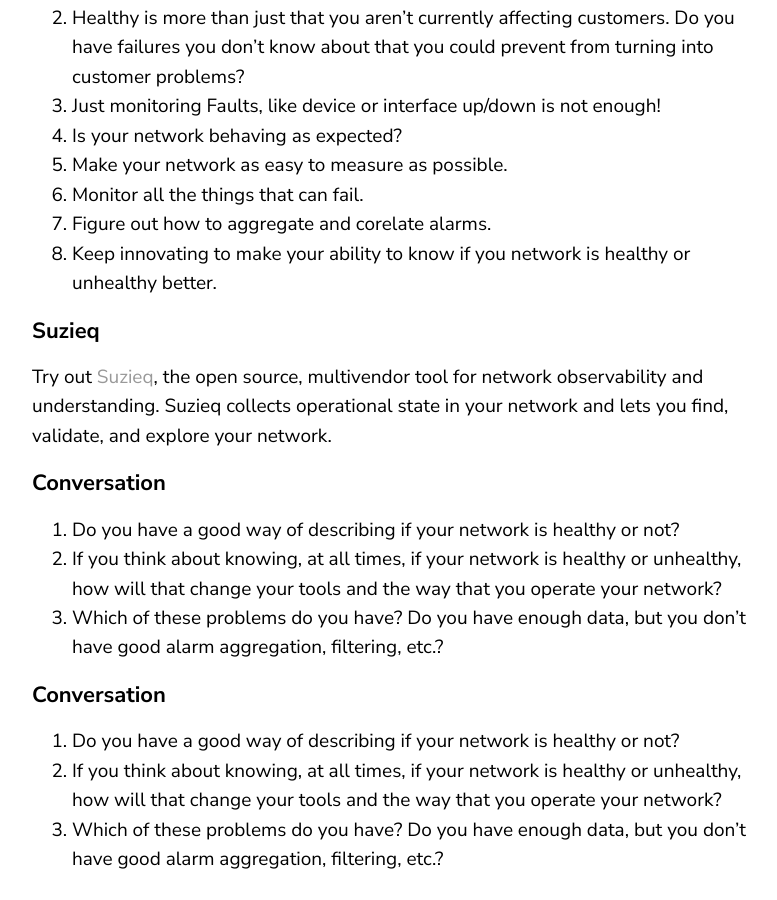
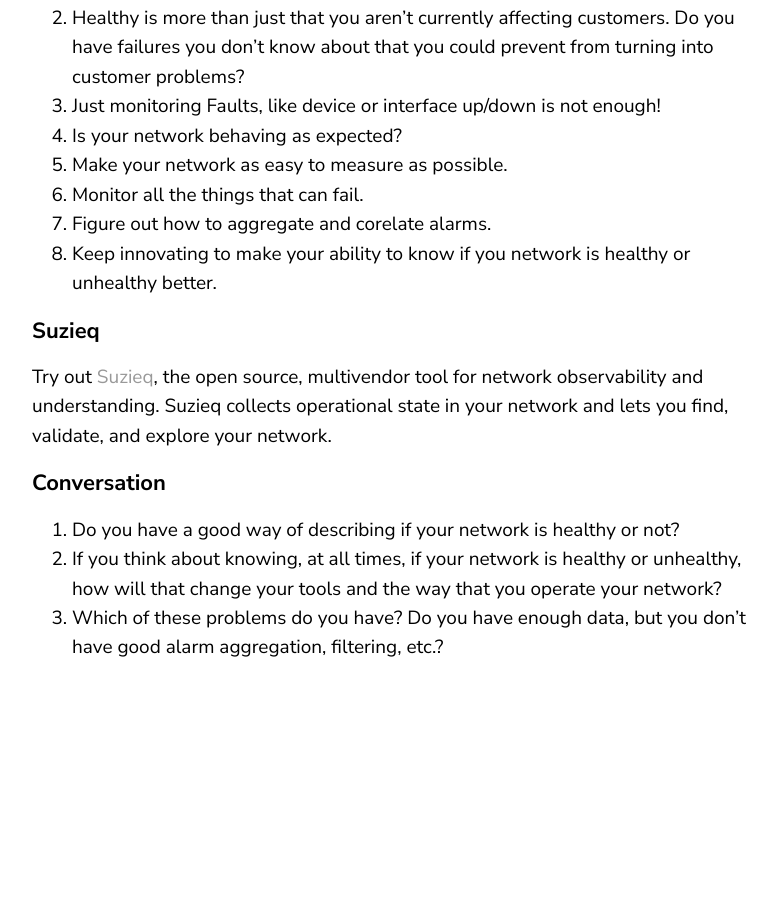
Before and after one commit to elegantnetwork/elegantnetwork.github.io, a Jekyll site: the page built from _posts/2021-07-07-network-health.md, in a window 1280 px wide and 900 px high, scrolled down 8145 px. Shown: the whole window, without its empty margins (68-845 px from the left). Built offline with Jekyll 4.4.1, drawn with Linux system fonts in a browser that asks for light colours; comment, search, counter and statistics services are not loaded; after the commit the page ends 8833 px from its top, so only the background shows below that.

Commit message:
network health had 2 coversation sections

```diff
--- a/_posts/2021-07-07-network-health.md
+++ b/_posts/2021-07-07-network-health.md
@@ -136,9 +136,3 @@
 1. Do you have a good way of describing if your network is healthy or not?
 2. If you think about knowing, at all times, if your network is healthy or unhealthy, how will that change your tools and the way that you operate  your network?
 3. Which of these problems do you have? Do you have enough data, but you don't have good alarm aggregation, filtering, etc.?
-
-## Conversation
-
-1. Do you have a good way of describing if your network is healthy or not?
-2. If you think about knowing, at all times, if your network is healthy or unhealthy, how will that change your tools and the way that you operate  your network?
-3. Which of these problems do you have? Do you have enough data, but you don't have good alarm aggregation, filtering, etc.?
```
